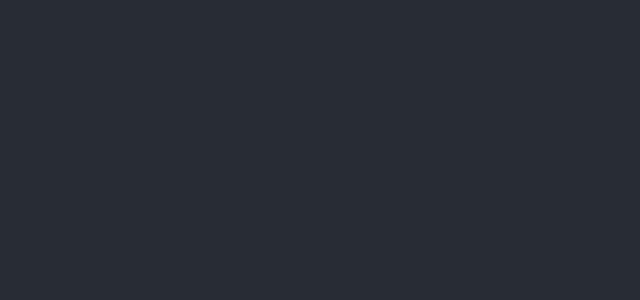
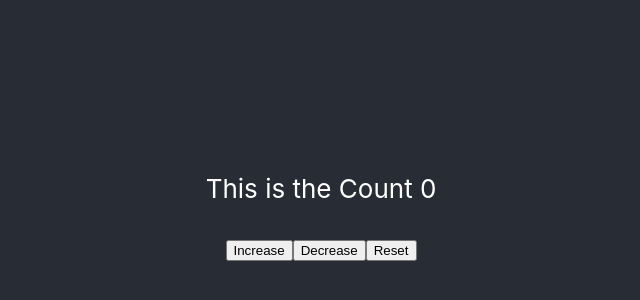
Before and after one commit to B3g1n3r/react, a React (Create React App) app: page / in a window 1280 px wide. Shown: the part 196-496 px from the top of the page, without its empty margins (319-959 px from the left). Built offline with nearby package versions, Linux system fonts and the light colour scheme.

Commit message:
learning

```diff
--- a/src/App.js
+++ b/src/App.js
@@ -3,13 +3,14 @@ import './App.css';
 import'./pages/login';
 import React,{useState} from 'react';
 import './pages/counter';
+import Counter from './pages/counter';
 
 function App() {
   var [count , setCount] = useState(0);
   return (
     <div className="App">
       <header className="App-header">
-
+        <Counter />
       </header>
     </div>
   );
--- a/src/pages/counter.js
+++ b/src/pages/counter.js
@@ -1,6 +1,7 @@
-import React, {setState} from "react";
+import React, {setState, useState} from "react";
 
 const Counter = () => {
+    var [count, setCount] = useState(0);
     return(
         <div>
               <p>This is the Count {count} </p>
```
